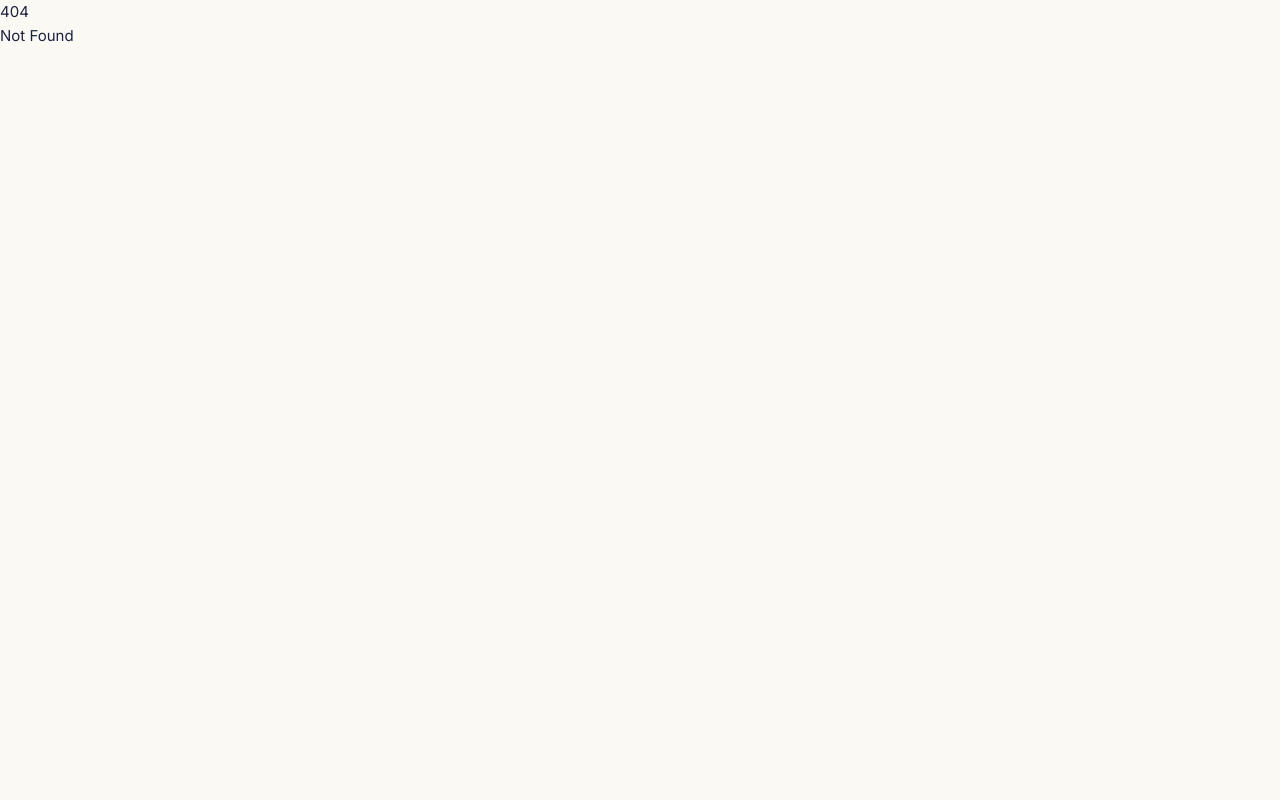
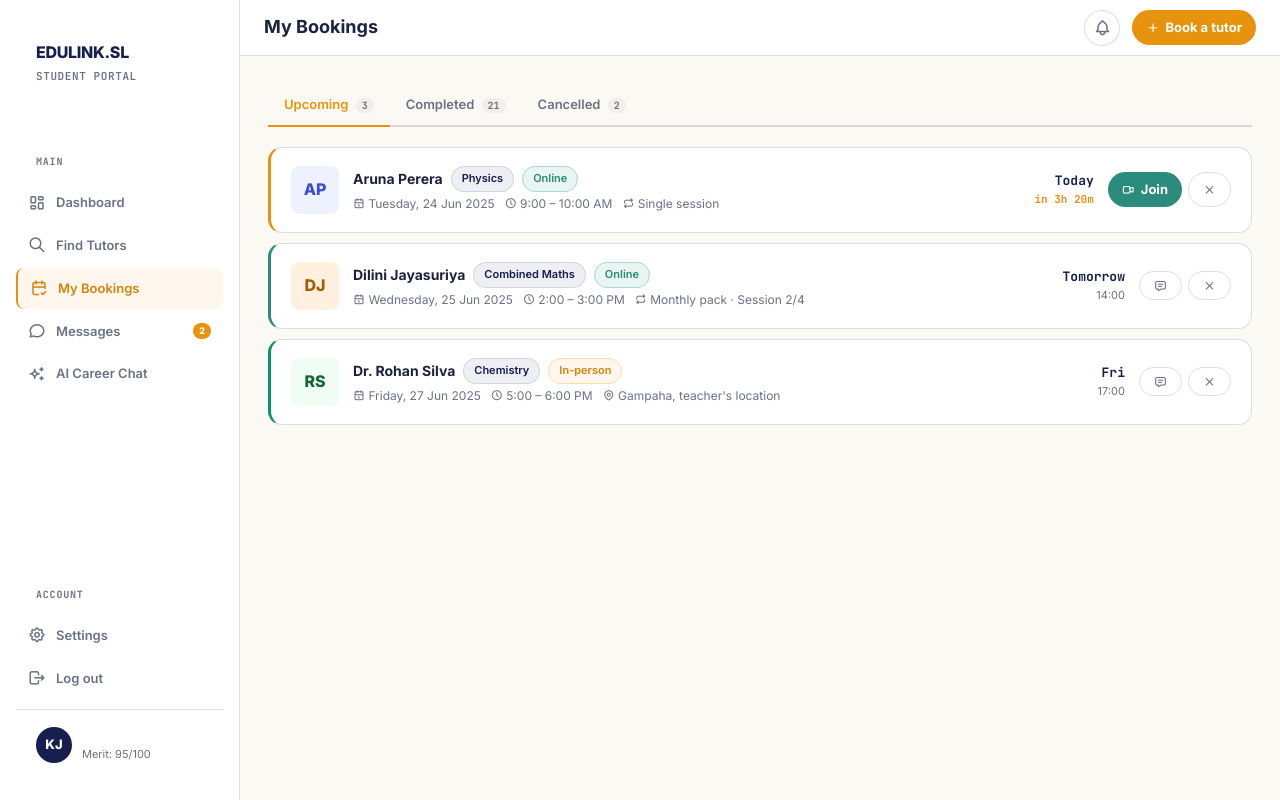
Before and after one commit to CDDassanayake/EduLink.SL, a SvelteKit app in the folder frontend/: page /student/bookings in a window 1280 px wide. Before the commit this address had no page. Built offline with nearby package versions, Linux system fonts and the light colour scheme.

Commit message:
Add student bookings page

```diff
--- /dev/null
+++ b/frontend/src/routes/student/bookings/+page.svelte
@@ -0,0 +1,242 @@
+<script lang="ts">
+	import { goto } from '$app/navigation';
+
+	let activeTab = $state('upcoming');
+	let showCancelBox = $state(false);
+
+	function switchTab(tab: string) {
+		activeTab = tab;
+	}
+
+	function toggleCancelBox() {
+		showCancelBox = !showCancelBox;
+	}
+</script>
+
+<svelte:head>
+	<title>My Bookings — EduLink SL</title>
+</svelte:head>
+
+<div class="app-topbar">
+	<div class="app-topbar-title">My Bookings</div>
+	<div class="app-topbar-right">
+		<div class="notif-btn"><i class="ti ti-bell"></i></div>
+		<a href="/find-tutors" class="btn btn-saffron btn-sm"><i class="ti ti-plus"></i>Book a tutor</a>
+	</div>
+</div>
+
+<div class="app-content">
+	<div class="tabs">
+		<div class="tab {activeTab === 'upcoming' ? 'active' : ''}" onclick={() => switchTab('upcoming')}>Upcoming <span class="tab-count">3</span></div>
+		<div class="tab {activeTab === 'completed' ? 'active' : ''}" onclick={() => switchTab('completed')}>Completed <span class="tab-count">21</span></div>
+		<div class="tab {activeTab === 'cancelled' ? 'active' : ''}" onclick={() => switchTab('cancelled')}>Cancelled <span class="tab-count">2</span></div>
+	</div>
+
+	{#if activeTab === 'upcoming'}
+		<div id="tab-upcoming">
+			<div class="cancel-confirm" class:show={showCancelBox}>
+				<div style="font-size:13px;font-weight:700;color:var(--red);margin-bottom:6px"><i class="ti ti-alert-triangle"></i> Cancel this session?</div>
+				<div style="font-size:13px;color:var(--red);margin-bottom:10px">Cancelling within 24h deducts <strong>10 merit points</strong> from your score. Cancelling earlier deducts 3 points.</div>
+				<div style="display:flex;gap:8px"><button class="btn btn-danger btn-sm" onclick={toggleCancelBox}>Yes, cancel session</button><button class="btn btn-ghost btn-sm" onclick={toggleCancelBox}>Keep booking</button></div>
+			</div>
+
+			<div class="booking-card" style="border-left:3px solid var(--saffron)">
+				<div class="bc-avatar" style="background:#EEF2FF;color:#3B4FD8">AP</div>
+				<div class="bc-body">
+					<div class="bc-name">Aruna Perera <span class="badge badge-primary">Physics</span> <span class="badge badge-teal">Online</span></div>
+					<div class="bc-meta"><span><i class="ti ti-calendar"></i> Tuesday, 24 Jun 2025</span><span><i class="ti ti-clock"></i> 9:00 – 10:00 AM</span><span><i class="ti ti-repeat"></i> Single session</span></div>
+				</div>
+				<div class="bc-time"><div class="bc-time-val">Today</div><div class="bc-time-val" style="font-size:11px;color:var(--saffron)">in 3h 20m</div></div>
+				<div class="bc-actions">
+					<a href="#" class="btn btn-teal btn-sm"><i class="ti ti-video"></i> Join</a>
+					<button class="btn btn-ghost btn-sm" onclick={toggleCancelBox}><i class="ti ti-x"></i></button>
+				</div>
+			</div>
+
+			<div class="booking-card" style="border-left:3px solid var(--teal)">
+				<div class="bc-avatar" style="background:#FFF0E0;color:#A06000">DJ</div>
+				<div class="bc-body">
+					<div class="bc-name">Dilini Jayasuriya <span class="badge badge-primary">Combined Maths</span> <span class="badge badge-teal">Online</span></div>
+					<div class="bc-meta"><span><i class="ti ti-calendar"></i> Wednesday, 25 Jun 2025</span><span><i class="ti ti-clock"></i> 2:00 – 3:00 PM</span><span><i class="ti ti-repeat"></i> Monthly pack · Session 2/4</span></div>
+				</div>
+				<div class="bc-time"><div class="bc-time-val">Tomorrow</div><div class="bc-time-day">14:00</div></div>
+				<div class="bc-actions">
+					<a href="/student/messages" class="btn btn-ghost btn-sm"><i class="ti ti-message"></i></a>
+					<button class="btn btn-ghost btn-sm" onclick={toggleCancelBox}><i class="ti ti-x"></i></button>
+				</div>
+			</div>
+
+			<div class="booking-card" style="border-left:3px solid var(--green)">
+				<div class="bc-avatar" style="background:#F0FDF4;color:#166534">RS</div>
+				<div class="bc-body">
+					<div class="bc-name">Dr. Rohan Silva <span class="badge badge-primary">Chemistry</span> <span class="badge badge-saffron">In-person</span></div>
+					<div class="bc-meta"><span><i class="ti ti-calendar"></i> Friday, 27 Jun 2025</span><span><i class="ti ti-clock"></i> 5:00 – 6:00 PM</span><span><i class="ti ti-map-pin"></i> Gampaha, teacher's location</span></div>
+				</div>
+				<div class="bc-time"><div class="bc-time-val">Fri</div><div class="bc-time-day">17:00</div></div>
+				<div class="bc-actions">
+					<a href="/student/messages" class="btn btn-ghost btn-sm"><i class="ti ti-message"></i></a>
+					<button class="btn btn-ghost btn-sm" onclick={toggleCancelBox}><i class="ti ti-x"></i></button>
+				</div>
+			</div>
+		</div>
+	{/if}
+
+	{#if activeTab === 'completed'}
+		<div id="tab-completed">
+			<div style="margin-bottom:10px">
+				<div class="alert alert-info" style="margin-bottom:12px"><i class="ti ti-info-circle"></i> You can only leave a review within 7 days of a completed session.</div>
+			</div>
+			<div class="booking-card">
+				<div class="bc-avatar" style="background:#EEF2FF;color:#3B4FD8">AP</div>
+				<div class="bc-body">
+					<div class="bc-name">Aruna Perera <span class="badge badge-primary">Physics</span> <span class="badge badge-green">Attended</span></div>
+					<div class="bc-meta"><span><i class="ti ti-calendar"></i> Tuesday, 17 Jun 2025</span><span><i class="ti ti-clock"></i> 9:00 – 10:00 AM</span></div>
+				</div>
+				<div class="bc-time"><div class="bc-time-day">17 Jun</div></div>
+				<div class="bc-actions">
+					<button class="btn btn-saffron btn-sm"><i class="ti ti-star"></i> Leave review</button>
+				</div>
+			</div>
+			<div class="booking-card">
+				<div class="bc-avatar" style="background:#FFF0E0;color:#A06000">DJ</div>
+				<div class="bc-body">
+					<div class="bc-name">Dilini Jayasuriya <span class="badge badge-primary">Combined Maths</span> <span class="badge badge-green">Attended</span></div>
+					<div class="bc-meta"><span><i class="ti ti-calendar"></i> Monday, 10 Jun 2025</span><span><i class="ti ti-clock"></i> 2:00 – 3:00 PM</span></div>
+				</div>
+				<div class="bc-time"><div class="bc-time-day">10 Jun</div></div>
+				<div class="bc-actions"><span class="badge badge-teal"><i class="ti ti-check"></i> Reviewed</span></div>
+			</div>
+		</div>
+	{/if}
+
+	{#if activeTab === 'cancelled'}
+		<div id="tab-cancelled">
+			<div class="booking-card" style="opacity:.7">
+				<div class="bc-avatar" style="background:var(--muted);color:var(--muted-fg)">AP</div>
+				<div class="bc-body">
+					<div class="bc-name">Aruna Perera <span class="badge badge-red">Cancelled by you</span></div>
+					<div class="bc-meta"><span><i class="ti ti-calendar"></i> Monday, 3 Jun 2025</span><span style="color:var(--red)"><i class="ti ti-shield-x"></i> −10 merit points deducted</span></div>
+				</div>
+				<div class="bc-actions"><a href="/find-tutors" class="btn btn-ghost btn-sm">Book again</a></div>
+			</div>
+		</div>
+	{/if}
+</div>
+
+<style>
+	.app-topbar {
+		background: #fff;
+		border-bottom: 1px solid var(--border-dk);
+		padding: 16px 24px;
+		display: flex;
+		align-items: center;
+		justify-content: space-between;
+	}
+	.app-topbar-title {
+		font-size: 18px;
+		font-weight: 700;
+	}
+	.app-topbar-right {
+		display: flex;
+		align-items: center;
+		gap: 12px;
+	}
+	.notif-btn {
+		width: 36px;
+		height: 36px;
+		border-radius: 50%;
+		border: 1.5px solid var(--border-dk);
+		background: #fff;
+		display: flex;
+		align-items: center;
+		justify-content: center;
+		font-size: 18px;
+		color: var(--muted-fg);
+		cursor: pointer;
+		transition: all 0.15s;
+		position: relative;
+	}
+	.notif-btn:hover {
+		border-color: var(--saffron);
+		color: var(--saffron);
+	}
+	.booking-card {
+		background: #fff;
+		border-radius: var(--r);
+		border: 1px solid var(--border-dk);
+		padding: 18px 20px;
+		margin-bottom: 10px;
+		display: flex;
+		align-items: center;
+		gap: 14px;
+		transition: box-shadow .15s;
+	}
+	.booking-card:hover {
+		box-shadow: var(--sh-sm);
+	}
+	.bc-avatar {
+		width: 48px;
+		height: 48px;
+		border-radius: var(--r-sm);
+		display: flex;
+		align-items: center;
+		justify-content: center;
+		font-size: 16px;
+		font-weight: 800;
+		flex-shrink: 0;
+	}
+	.bc-body {
+		flex: 1;
+		min-width: 0;
+	}
+	.bc-name {
+		font-size: 14px;
+		font-weight: 700;
+		margin-bottom: 2px;
+		display: flex;
+		align-items: center;
+		gap: 8px;
+	}
+	.bc-meta {
+		font-size: 12px;
+		color: var(--muted-fg);
+		display: flex;
+		align-items: center;
+		gap: 10px;
+		flex-wrap: wrap;
+	}
+	.bc-meta i {
+		font-size: 12px;
+	}
+	.bc-actions {
+		display: flex;
+		gap: 6px;
+		flex-shrink: 0;
+	}
+	.bc-time {
+		text-align: right;
+		flex-shrink: 0;
+		min-width: 80px;
+	}
+	.bc-time-val {
+		font-size: 13px;
+		font-weight: 700;
+		color: var(--primary);
+		font-family: var(--ff-mono);
+	}
+	.bc-time-day {
+		font-size: 11px;
+		color: var(--muted-fg);
+	}
+	.cancel-confirm {
+		background: var(--red-lt);
+		border: 1px solid #FECACA;
+		border-radius: var(--r-sm);
+		padding: 12px 14px;
+		margin-bottom: 10px;
+		display: none;
+	}
+	.cancel-confirm.show {
+		display: block;
+	}
+</style>
```
